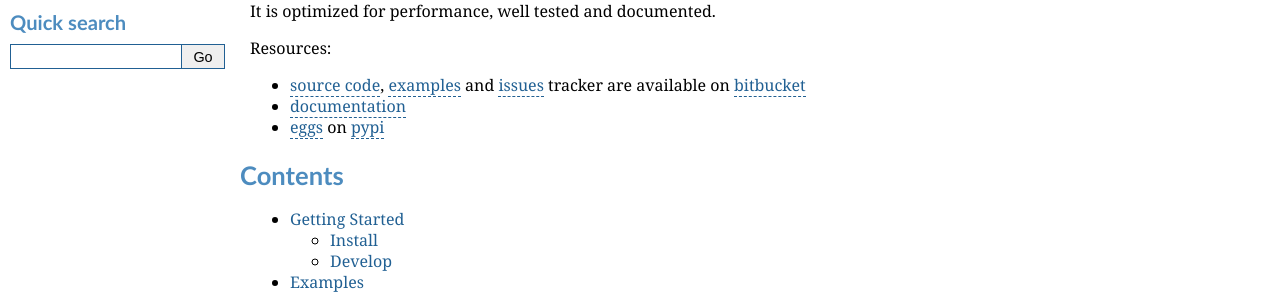
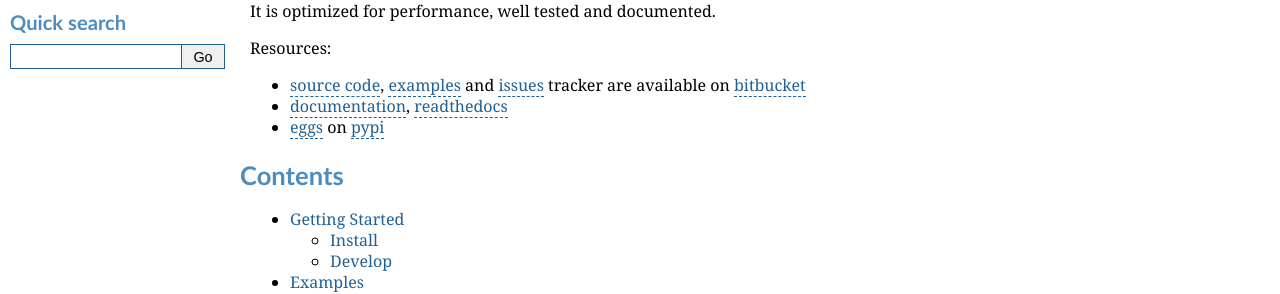
Before and after one commit to akornatskyy/wheezy.security, a Sphinx documentation site: the page built from doc/index.rst, in a window 1280 px wide. Shown: the part 240-534 px from the top of the page. Built offline with Sphinx 7.4.7, drawn with Linux system fonts in a browser that asks for light colours.

Commit message:
Working on documentation

```diff
--- a/doc/index.rst
+++ b/doc/index.rst
@@ -17,7 +17,7 @@ Resources:
 
 * `source code`_, `examples`_ and `issues`_ tracker are available
   on `bitbucket`_
-* `documentation`_
+* `documentation`_, `readthedocs`_
 * `eggs`_ on `pypi`_
 
 Contents
@@ -31,12 +31,13 @@ Contents
    userguide
    modules
 
+.. _`bitbucket`: http://bitbucket.org/akorn/wheezy.security
+.. _`documentation`: http://packages.python.org/wheezy.security
+.. _`eggs`: http://pypi.python.org/pypi/wheezy.security
+.. _`examples`: http://bitbucket.org/akorn/wheezy.security/src/tip/demos
+.. _`issues`: http://bitbucket.org/akorn/wheezy.security/issues
+.. _`pycrypto`: https://www.dlitz.net/software/pycrypto/
+.. _`pypi`: http://pypi.python.org
 .. _`python`: http://www.python.org
+.. _`readthedocs`: http://readthedocs.org/builds/wheezysecurity/
 .. _`source code`: http://bitbucket.org/akorn/wheezy.security/src
-.. _`bitbucket`: http://bitbucket.org/akorn/wheezy.security
-.. _`issues`: http://bitbucket.org/akorn/wheezy.security/issues
-.. _`documentation`: http://packages.python.org/wheezy.security
-.. _`examples`: http://bitbucket.org/akorn/wheezy.security/src/tip/demos
-.. _`pypi`: http://pypi.python.org
-.. _`eggs`: http://pypi.python.org/pypi/wheezy.security
-.. _`pycrypto`: https://www.dlitz.net/software/pycrypto/
```
Also changed, not shown: 1 other file.
